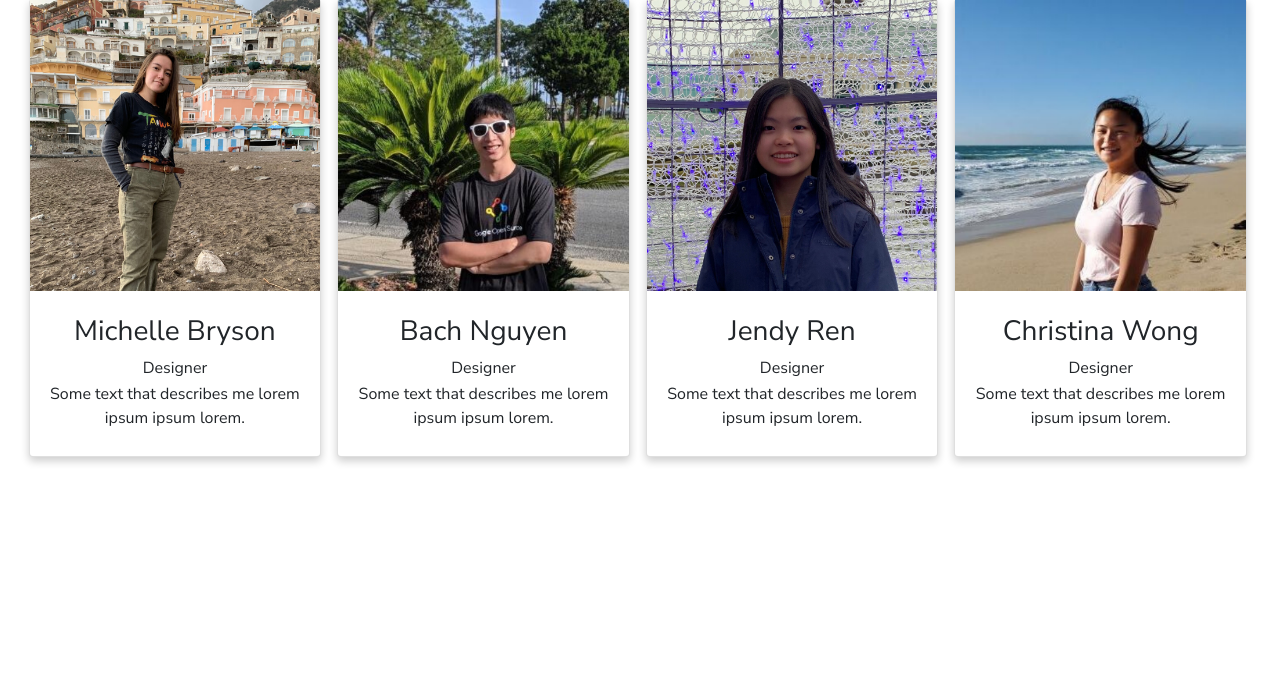
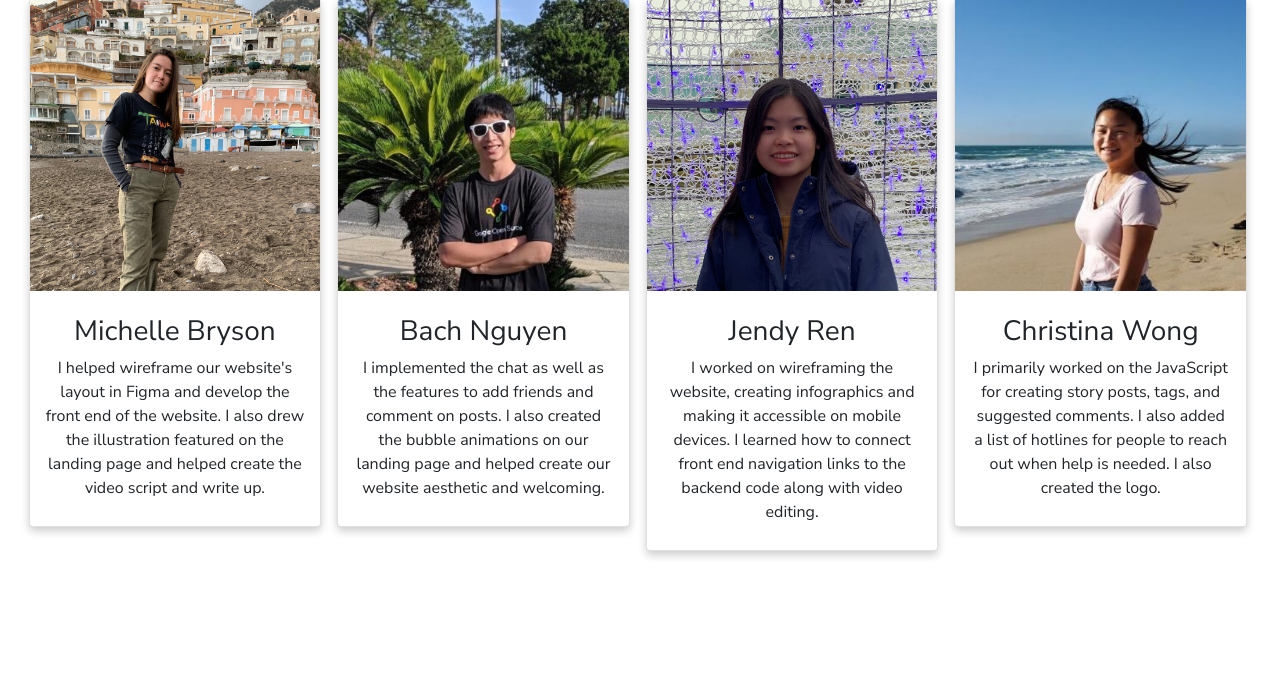
Before and after one commit to cew88/Intersection, a Flask app: page / in a window 1280 px wide. Shown: the part 1823-2520 px from the top of the page. Before the commit the page ends 2287 px from the top, so only its background shows below. Run offline with Flask 2, Linux system fonts and the light colour scheme; some libraries are stand-ins or nearby versions; some web fonts are replaced.

Commit message:
last update

```diff
--- a/static/css/chat.css
+++ b/static/css/chat.css
@@ -1,6 +1,12 @@
 
 * {
   box-sizing: border-box;
+}
+
+.noscroll {
+	width: 100%;
+	height: 620px;
+	overflow: hidden;
 }
 
 .messages {
--- a/static/js/chat.js
+++ b/static/js/chat.js
@@ -53,7 +53,7 @@ function leave_room() {
             if (text.trim() === '') {
                 return;
             }
-            $('.message_input').val('');
+            if (sender == me) $('.message_input').val('');
             $messages = $('.messages');
             message = new Message({
                 text: text,
--- a/templates/chat.html
+++ b/templates/chat.html
@@ -5,9 +5,10 @@
 <script type="text/javascript" src="//cdnjs.cloudflare.com/ajax/libs/socket.io/1.3.6/socket.io.min.js"></script>
 <script src="static/js/chat.js"></script>
 
-<div class="main noscroll">
+<div class="main">
     <h1 class="title">Chat</h1>
 	<h3>Talk to others live.</h3>
+	<div class="noscroll">
 		<div id="chat"></div>
 		<ul class="messages"></ul>
 		<div class="bottom_wrapper clearfix">
@@ -29,4 +30,5 @@
 			</li>
 		</div>
 	</div>
+</div>
 {% endblock %}
--- a/templates/index.html
+++ b/templates/index.html
@@ -96,8 +96,7 @@
                 <div class="container">
                   <br>
                   <h3>Michelle Bryson</h3>
-                  <p class="title">Designer</p>
-                  <p>Some text that describes me lorem ipsum ipsum lorem.</p>
+                  <p>I helped wireframe our website's layout in Figma and develop the front end of the website. I also drew the illustration featured on the landing page and helped create the video script and write up.</p>
                   <br>
                 </div>
               </div>
@@ -109,8 +108,7 @@
                 <div class="container">
                   <br>
                   <h3>Bach Nguyen</h3>
-                  <p class="title">Designer</p>
-                  <p>Some text that describes me lorem ipsum ipsum lorem.</p>
+                  <p> I implemented the chat as well as the features to add friends and comment on posts. I also created the bubble animations on our landing page and helped create our website aesthetic and welcoming. </p>
                   <br>
                 </div>
               </div>
@@ -122,8 +120,7 @@
                 <div class="container">
                   <br>
                   <h3>Jendy Ren</h3>
-                  <p class="title">Designer</p>
-                  <p>Some text that describes me lorem ipsum ipsum lorem.</p>
+                  <p>I worked on wireframing the website, creating infographics and making it accessible on mobile devices. I learned how to connect front end navigation links to the backend code along with video editing.</p>
                   <br>
                 </div>
               </div>
@@ -135,8 +132,7 @@
                 <div class="container">
                   <br>
                   <h3>Christina Wong</h3>
-                  <p class="title">Designer</p>
-                  <p>Some text that describes me lorem ipsum ipsum lorem.</p>
+                  <p>I primarily worked on the JavaScript for creating story posts, tags, and suggested comments. I also added a list of hotlines for people to reach out when help is needed. I also created the logo.</p>
                   <br>
                 </div>
               </div>
```
Lines whose indentation alone changed are shown as unchanged.
